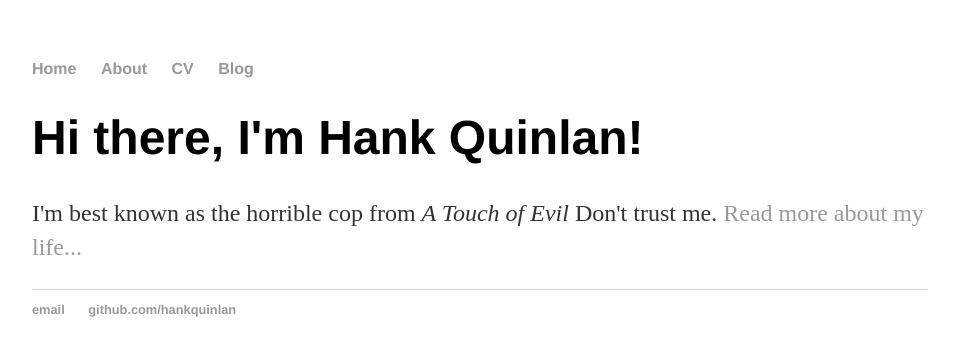
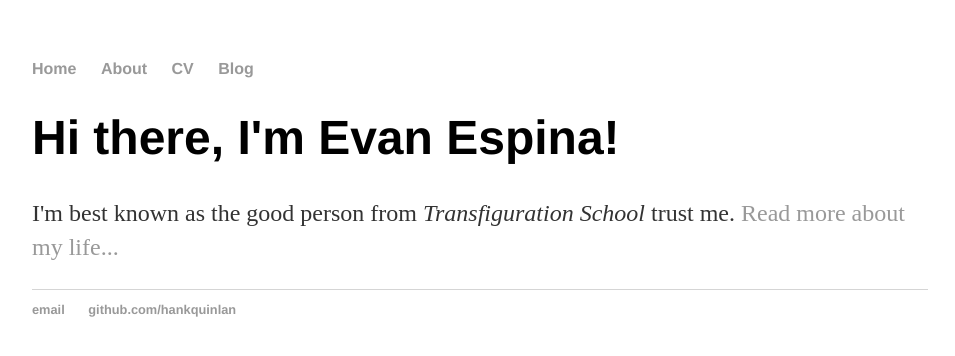
Before and after one commit to evane5213/evane5213.github.io, a Jekyll site: the page built from index.html, in a window 1280 px wide. Shown: the top 356 px of the page, without its empty margins (160-1115 px from the left). Built offline with Jekyll 4.4.1, drawn with Linux system fonts in a browser that asks for light colours.

Commit message:
Update index.html

```diff
--- a/index.html
+++ b/index.html
@@ -1,8 +1,8 @@
 ---
 layout: default
-title: Hank Quinlan, Horrible Cop
+title: Evan Espina, kind Person
 ---
 <div class="blurb">
-	<h1>Hi there, I'm Hank Quinlan!</h1>
-	<p>I'm best known as the horrible cop from <em>A Touch of Evil</em> Don't trust me. <a href="/about">Read more about my life...</a></p>
+	<h1>Hi there, I'm Evan Espina!</h1>
+	<p>I'm best known as the good person from <em>Transfiguration School</em> trust me. <a href="/about">Read more about my life...</a></p>
 </div><!-- /.blurb -->
```
